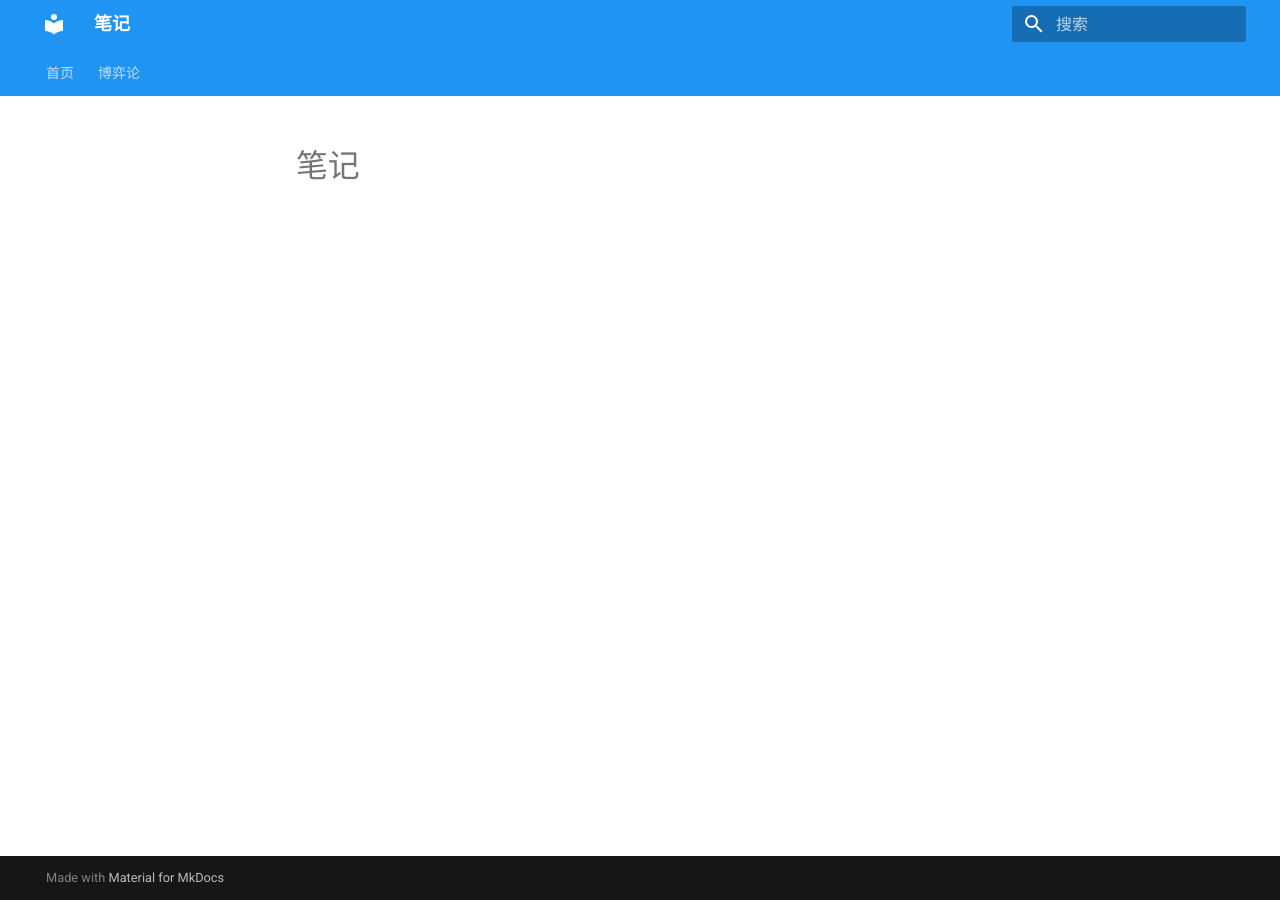
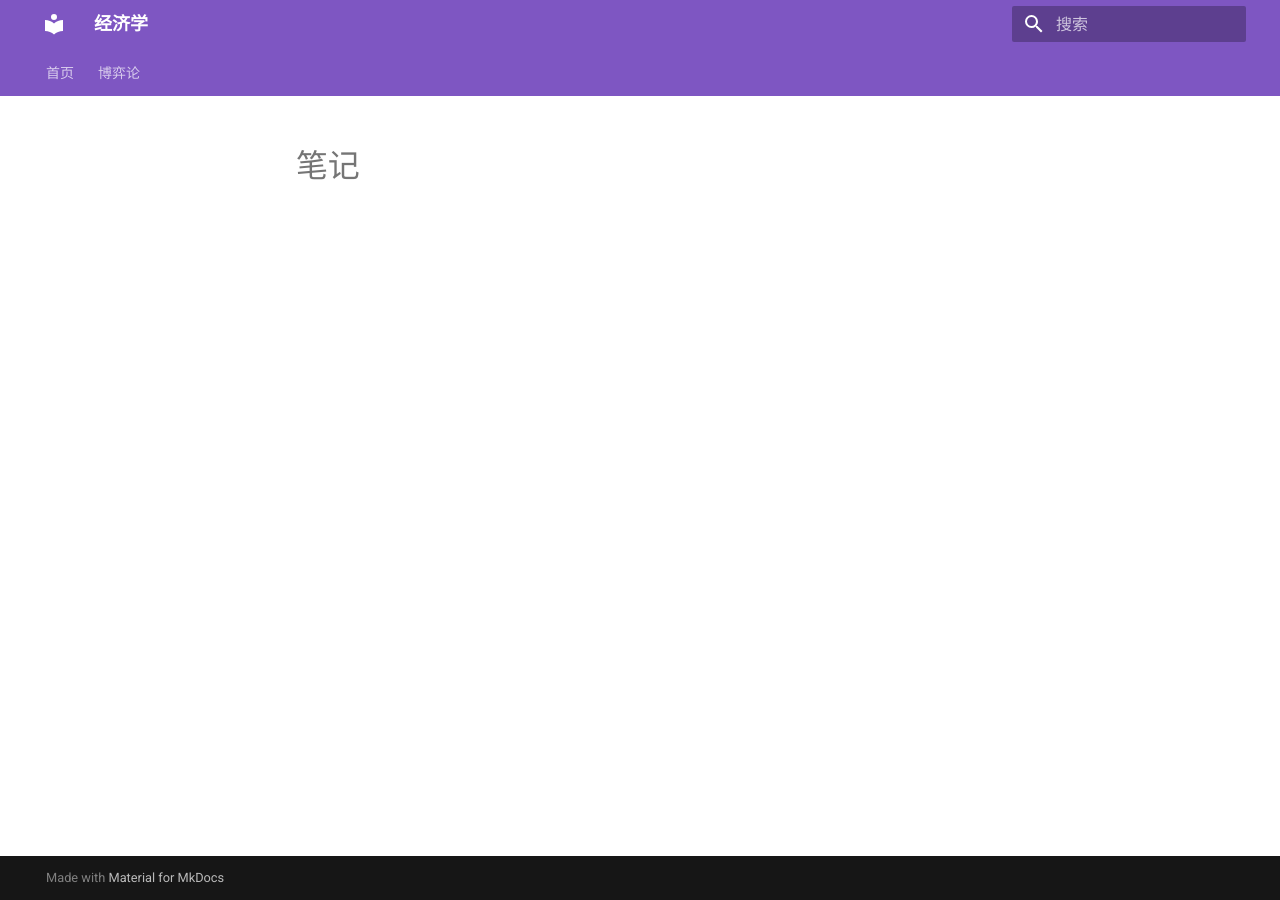
Before and after one commit to xyxxxxx/economics, an MkDocs documentation site: the page built from docs/index.md, in a window 1280 px wide. Built offline with MkDocs 1.6.1 and Material for MkDocs 9.7.7, drawn with Linux system fonts in a browser that asks for light colours.

Commit message:
Modify palette

```diff
--- a/mkdocs.yml
+++ b/mkdocs.yml
@@ -1,5 +1,5 @@
 # Project information
-site_name: 笔记
+site_name: 经济学
 site_url: https://xyxxxxx.github.io/economics
 site_author: xyx
 
@@ -25,8 +25,8 @@ theme:
     - search.suggest       # enable search to display completion suggestions (only worked for English)
   palette:                 # color scheme
     scheme: default        # 'default' for light mode, 'slate' for dark mode (not recommended)
-    primary: blue          # primary color, used for header, sidebar, text links and several other components
-    accent: cyan           # accent color, used to denote elements that can be interacted with, e.g. hovered links, buttons and scrollbars
+    primary: deep purple   # primary color, used for header, sidebar, text links and several other components
+    accent: purple         # accent color, used to denote elements that can be interacted with, e.g. hovered links, buttons and scrollbars
   # favicon: assets/icon.svg # favicon showed as tab icon, can be changed to user-provided image (*.png or *.svg)
   # logo: assets/logo.png    # logo showed at top left of page, can be changed to user-provided image (*.png or *.svg)
 
```
